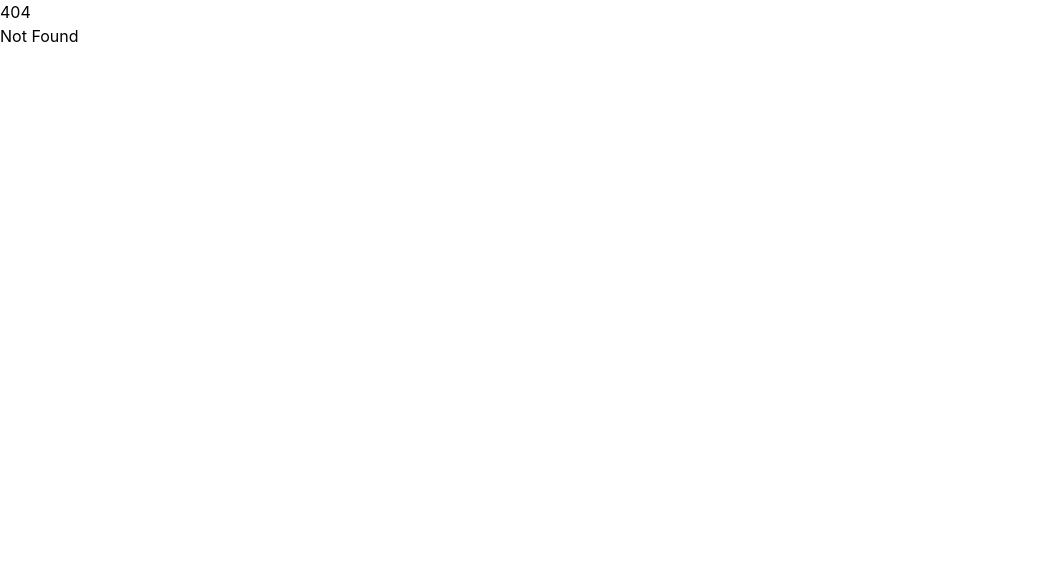
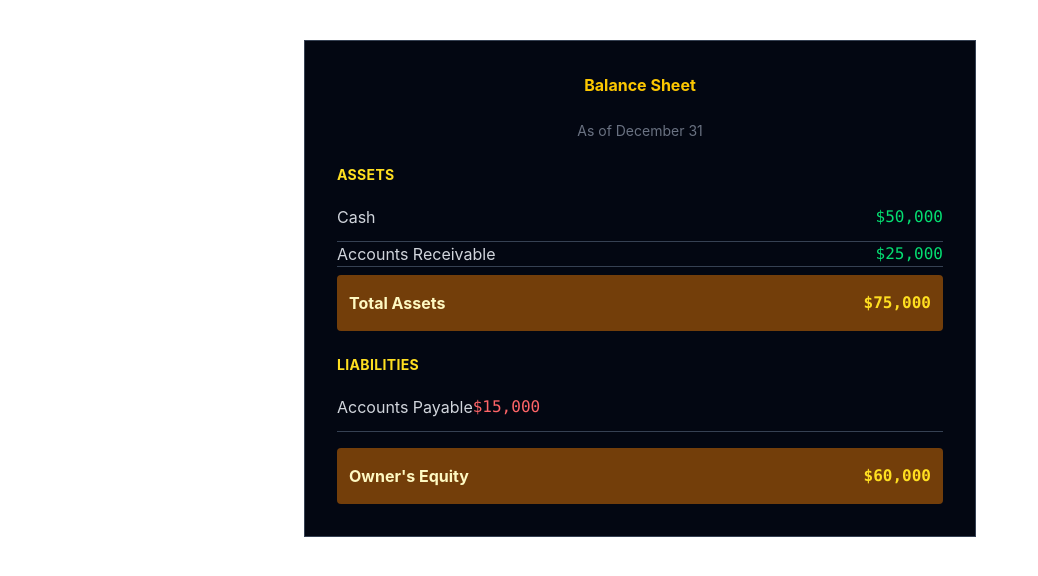
Before and after one commit to zchen128/qcnewbooks, a SvelteKit app: page /balance in a window 1280 px wide. Before the commit this address had no page. Shown: the top 576 px of the page, without its empty margins (0-1038 px from the left). Built offline with nearby package versions, Linux system fonts and the light colour scheme.

Commit message:
finished 3.8 - balance sheet activity

```diff
--- /dev/null
+++ b/src/routes/balance/+page.svelte
@@ -0,0 +1,30 @@
+<div class="max-w-2xl mx-auto mt-10 p-8 bg-gray-950 border border-gray-700 rounded-1g">
+	<h1 class="text-2x1 font-bold  text-center mb-6 text-yellow-400">Balance Sheet</h1>
+	<p class="text-center text-gray-500 text-sm mb-6">As of December 31</p>
+	    <h2 class="text-sm font-bold uppercase tracking-wide text-yellow-300 mb-2">Assets</h2>
+	<div class="flex justify-between py-3 border-b border-gray-700">
+		<span class="text-gray-300">Cash</span>
+		<span class="text-green-400 font-mono">$50,000</span>
+	</div>
+	<div class="flex justify-between border-b border-gray-700" py-3>
+		<span class="text-gray-300">Accounts Receivable</span>
+		<span class="font-mono text-green-400">$25,000</span>
+	</div>
+
+	<div class="flex justify-between py-4 px-3 mt-2 bg-yellow-900 rounded">
+		<span class="text-yellow-100 font-bold">Total Assets</span>
+		<span class="text-yellow-300 font-mono font-bold">$75,000</span>
+	</div>
+
+	<h2 class="text-sm font-bold uppercase tracking-wide text-yellow-300 mt-6 mb-2">Liabilities</h2>
+
+	<div class="flex justfy-between py-3 border-b border-gray-700">
+		<span class="text-gray-300">Accounts Payable</span>
+		<span class=" text-red-400 font-mono">$15,000</span>
+	</div>
+
+	<div class="flex justify-between py-4 px-3 mt-4 bg-yellow-900 rounded">
+		<span class="text-yellow-100 font-bold">Owner's Equity</span>
+		<span class="text-yellow-300 font-mono font-bold">$60,000</span>
+	</div>
+</div>
```
